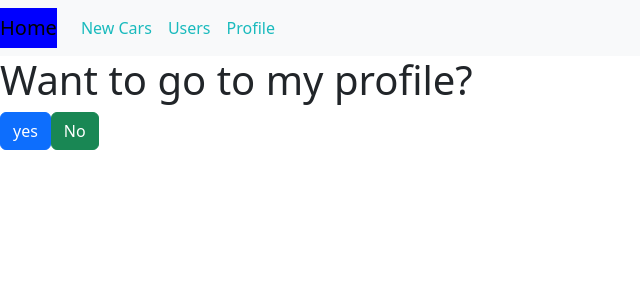
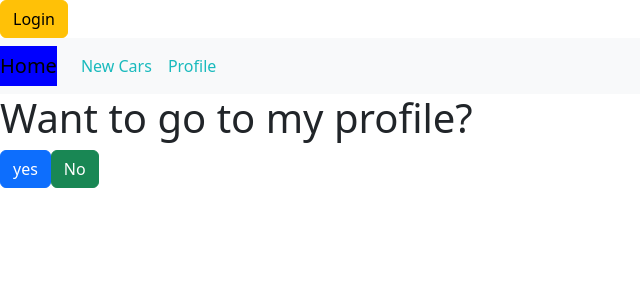
Before and after one commit to LearnWithFun247/Angular-Projects_test, an Angular app: page / in a window 1280 px wide. Shown: the top 300 px of the page, without its empty margins (0-640 px from the left). Built offline with nearby package versions, Linux system fonts and the light colour scheme.

Commit message:
auth guard applied to protect the route using canActivate.Dummy login logout functionality added

```diff
--- a/src/app/app-routing.module.ts
+++ b/src/app/app-routing.module.ts
@@ -1,13 +1,14 @@
 import { NgModule } from '@angular/core';
 import { RouterModule, Routes } from '@angular/router';
 import { NotFoundComponent } from './components/not-found/not-found.component';
+import { AuthGuardService } from './services/guards/auth-guard.service';
 
 const routes: Routes = [{
   path:'',loadChildren:()=>import('./components/home/home/home.module').then((m)=>m.HomeModule)
 },
 {path:'new-cars',loadChildren:()=>import('./components/stock-locator/stock-locator/stock-locator.module').then((m)=>m.StockLocatorModule)},
 {path:'profile',loadChildren:()=>import('./components/profile/my-profile/my-profile.module').then((m)=>m.MyProfileModule)},
-{path:'users',loadChildren:()=>import('./components/users/users.module').then((m)=>m.UsersModule)},
+{path:'users',loadChildren:()=>import('./components/users/users.module').then((m)=>m.UsersModule),canActivate:[AuthGuardService]},
 {path:'not-found',component:NotFoundComponent},
 {path:'**',redirectTo:'not-found'}
 ];
--- a/src/app/app.component.html
+++ b/src/app/app.component.html
@@ -1,4 +1,10 @@
 <!-- <app-test></app-test> -->
+<div class="row">
+  <div class="col-md-12">
+    <button class="btn btn-warning" (click)="logIn()" *ngIf="!isLoggedIn">Login</button>
+    <button class="btn btn-danger" (click)="logOut()" *ngIf="isLoggedIn">Logout</button>
+  </div>
+</div>
 <nav class="navbar navbar-expand-lg navbar-light bg-light">
     <a class="navbar-brand" routerLink="/" routerLinkActive="active" [routerLinkActiveOptions]="{exact: true}">Home</a>
     <button class="navbar-toggler" type="button" data-toggle="collapse" data-target="#navbarNav" aria-controls="navbarNav" aria-expanded="false" aria-label="Toggle navigation">
@@ -10,7 +16,7 @@
           <a class="nav-link" routerLink="/new-cars" routerLinkActive="active">New Cars</a>
         </li>
         <li class="nav-item active">
-          <a class="nav-link" routerLink="/users" routerLinkActive="active">Users</a>
+          <a class="nav-link" routerLink="/users" routerLinkActive="active" *ngIf="isLoggedIn">Users</a>
         </li>
         <li class="nav-item">
           <a class="nav-link" [routerLink]="['/profile']" routerLinkActive="active">Profile</a>
--- a/src/app/app.component.ts
+++ b/src/app/app.component.ts
@@ -1,10 +1,40 @@
-import { Component } from '@angular/core';
+import { Component, OnInit } from '@angular/core';
+import { Router } from '@angular/router';
+import { AuthService } from './services/auth.service';
 
 @Component({
   selector: 'app-root',
   templateUrl: './app.component.html',
   styleUrls: ['./app.component.css']
 })
-export class AppComponent {
+export class AppComponent implements OnInit {
+  constructor(private authService: AuthService,private router:Router){}
   title = 'angular-playground';
+  isLoggedIn:boolean = false;
+  ngOnInit() {
+   if(localStorage.getItem('isLoggedIn')){
+    this.isLoggedIn=Boolean(localStorage.getItem('isLoggedIn'));
+    console.log(this.isLoggedIn);
+
+   }else{
+    this.isLoggedIn=false;
+   }
+  }
+  logIn(){
+    this.authService.isUserLoggedIn();
+    this.isLoggedIn=true;
+    localStorage.setItem('isLoggedIn',JSON.stringify(this.isLoggedIn));
+    alert('You are now logged In')
+    this.router.navigate(['/users'])
+
+  }
+  logOut(){
+    if(localStorage.getItem('isLoggedIn')){
+    this.authService.isUserLoggedOut();
+    this.isLoggedIn=false;
+    localStorage.removeItem('isLoggedIn');
+    alert('You are now Logged Out')
+    this.router.navigate(['/'])
+  }
 }
+}
--- a/src/app/app.module.ts
+++ b/src/app/app.module.ts
@@ -7,6 +7,8 @@ import { TestComponent } from './components/test/test.component';
 import { ModifyDirective } from './directives/modify.directive';
 import { FormsModule } from '@angular/forms';
 import { NotFoundComponent } from './components/not-found/not-found.component';
+import { AuthService } from './services/auth.service';
+import { AuthGuardService } from './services/guards/auth-guard.service';
 
 @NgModule({
   declarations: [
@@ -20,7 +22,7 @@ import { NotFoundComponent } from './components/not-found/not-found.component';
     AppRoutingModule,
     FormsModule
   ],
-  providers: [],
+  providers: [AuthService,AuthGuardService],
   bootstrap: [AppComponent]
 })
 export class AppModule { }
--- a/src/app/components/users/user/user.component.ts
+++ b/src/app/components/users/user/user.component.ts
@@ -16,12 +16,13 @@ userInfo!:{name:string,state:string,passout?:number}
   ngOnInit(): void {
     this.route.params.subscribe(data=>{
       this.userInfo={
+        ...this.userInfo,//to keep the existing info
         name:data['name'],
         state:data['state']
       }
     })
     this.route.queryParams.subscribe(data=>{
-    this.userInfo.passout=data['passout']
+    this.userInfo['passout']=data['passout']
     })
   }
   onEdit(){
--- /dev/null
+++ b/src/app/services/auth.service.ts
@@ -0,0 +1,18 @@
+import { Injectable } from '@angular/core';
+
+@Injectable({
+  providedIn: 'root'
+})
+export class AuthService {
+isLoggedIn:boolean = false;
+  constructor() { }
+  isUserLoggedIn():boolean{
+   return this.isLoggedIn=true;
+  }
+  isUserLoggedOut():boolean{
+   return this.isLoggedIn=false
+  }
+  isAuthenticated():boolean{
+    return this.isLoggedIn;
+  }
+}
--- /dev/null
+++ b/src/app/services/guards/auth-guard.service.ts
@@ -0,0 +1,19 @@
+import { Injectable } from '@angular/core';
+import { ActivatedRouteSnapshot, CanActivate, Router, RouterStateSnapshot, UrlTree } from '@angular/router';
+import { Observable } from 'rxjs';
+import { AuthService } from '../auth.service';
+
+@Injectable({
+  providedIn: 'root'
+})
+export class AuthGuardService implements CanActivate {
+
+  constructor(private authService:AuthService,private router:Router) { }
+  canActivate(route: ActivatedRouteSnapshot, state: RouterStateSnapshot): boolean | Observable<boolean> | Promise<boolean> {
+    if(this.authService.isAuthenticated()){
+      return true;
+    }else{
+      return false;
+    }
+  }
+}
```
Also changed, not shown: 2 other files (tests, documents, lock files or other folders).
